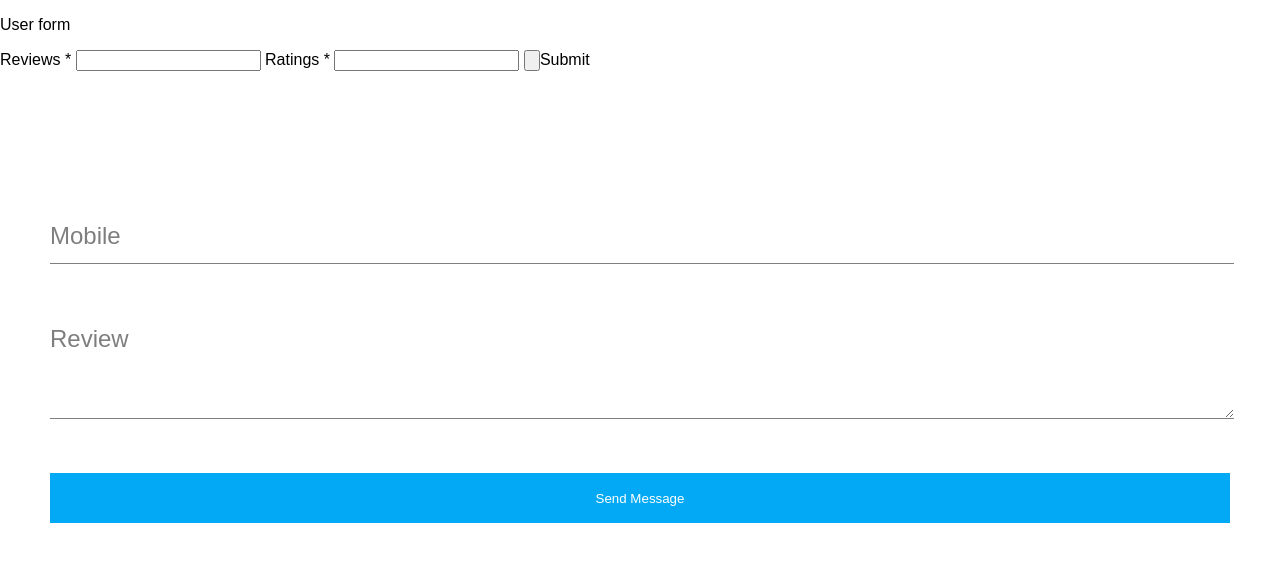
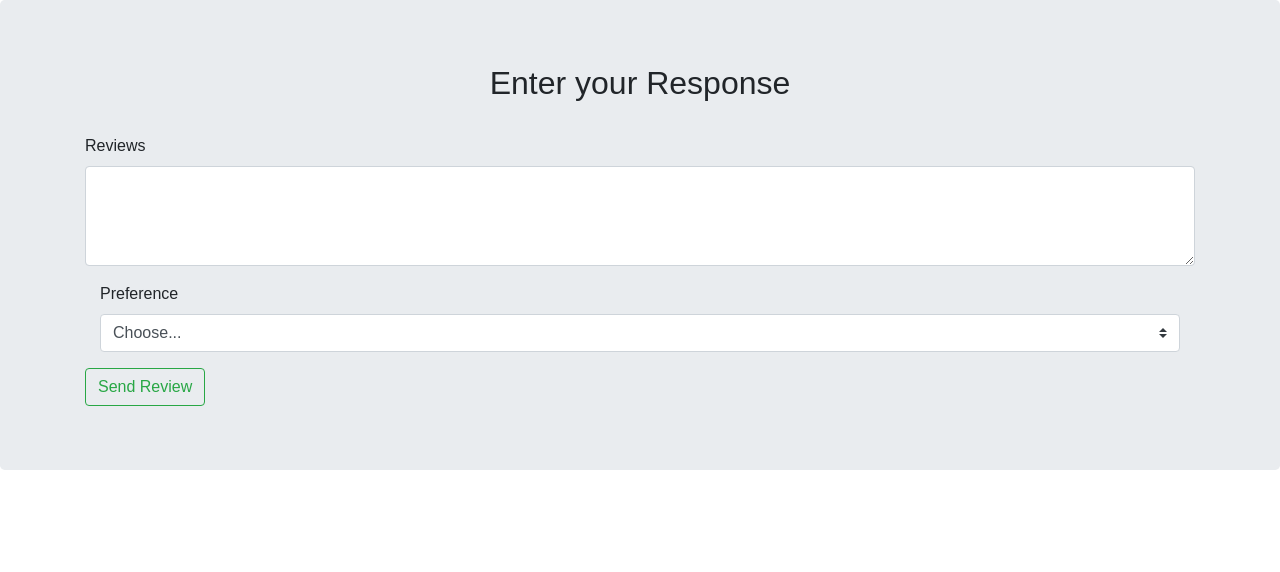
Before and after one commit to techytoes/publicSanitation, a Django app: page /user/ in a window 1280 px wide. Shown: the top 572 px of the page. Run offline with Django 3.2, Linux system fonts and the light colour scheme; some libraries are stand-ins or nearby versions.

Commit message:
Improved user_inputs.html

```diff
--- a/templates/user_inputs.html
+++ b/templates/user_inputs.html
@@ -1,9 +1,11 @@
+
 <!DOCTYPE html>
 <html>
   <head>
-      <p>User form</p>
+    <title>User Review</title>
   </head>
   <script src="http://code.jquery.com/jquery-3.3.1.min.js"></script>
+  <link rel="stylesheet" type="text/css" href="https://maxcdn.bootstrapcdn.com/bootstrap/4.0.0/css/bootstrap.min.css">
   <style>
       body{
   margin: 0;
@@ -68,18 +70,36 @@ textarea{
 
 
   <body>
+    <div class="jumbotron">
     <div class="container">
+    <h2><center>Enter your Response</center></h2><br>
         <form id="form">
-        <section>
-            <label for="reviews">Reviews *</label>
-            <input id="reviews" name="reviews" type="text" class="required">
-            <label for="ratings">Ratings *</label>
-            <input id="ratings" name="ratings" type="text" class="required">
-            <input type="button" id="myButton" onclick="send_user_reviews();">Submit</input>
-        </section>
+
+          <div class="form-group">
+            <label for="reviews">Reviews</label>
+            <textarea class="form-control required" id="reviews" rows="3"></textarea>
+          </div>
+          <div class="form-group">
+            <!-- <label for="ratings">Ratings *</label>
+            <input id="ratings" name="ratings" type="text" class="required"> -->
+            <div class="col-auto my-1">
+              <label class="mr-sm-2" for="inlineFormCustomSelect">Preference</label>
+              <select class="custom-select mr-sm-2" id="ratings">
+                <option selected>Choose...</option>
+                <option value="1">One</option>
+                <option value="2">Two</option>
+                <option value="3">Three</option>
+                <option value="4">Four</option>
+                <option value="5">Five</option>
+              </select>
+            </div>
+          </div>
+            <button type="submit" class="btn btn-outline-success" value="submit" onclick="send_user_reviews()">Send Review</button>
+
         </form>
   </div>
-  <script>
+</div>
+  <script type="text/javascript">
       function send_user_reviews() {
           var reviews = $('#reviews').val();
           var ratings = $('#ratings').val();
@@ -93,46 +113,7 @@ textarea{
           }
         });
       }
+  </script>
   <script src="https://code.jquery.com/jquery-3.2.1.js"></script>
-	 <script type="text/javascript">
-	 	$(".input").focus(function() {
-	 		$(this).parent().addClass("focus");
-	 	})
-	 </script>
-  </script>
   </body>
 </html>
-
-
-
-<div class="container-fluid">
-		<div class="container">
-			<div class="formBox">
-				<form>
-						<div class="row">
-							<div class="col-sm-12">
-								<div class="inputBox">
-									<div class="inputText">Mobile</div>
-									<input type="text" name="" class="input">
-								</div>
-							</div>
-						</div>
-
-						<div class="row">
-							<div class="col-sm-12">
-								<div class="inputBox">
-									<div class="inputText">Review</div>
-									<textarea class="input"></textarea>
-								</div>
-							</div>
-						</div>
-
-						<div class="row">
-							<div class="col-sm-12">
-								<input type="submit" name="" class="button" value="Send Message" onClick="send_user_reviews();" />
-							</div>
-						</div>
-				</form>
-			</div>
-		</div>
-	</div>
```
Lines whose indentation alone changed are shown as unchanged.
